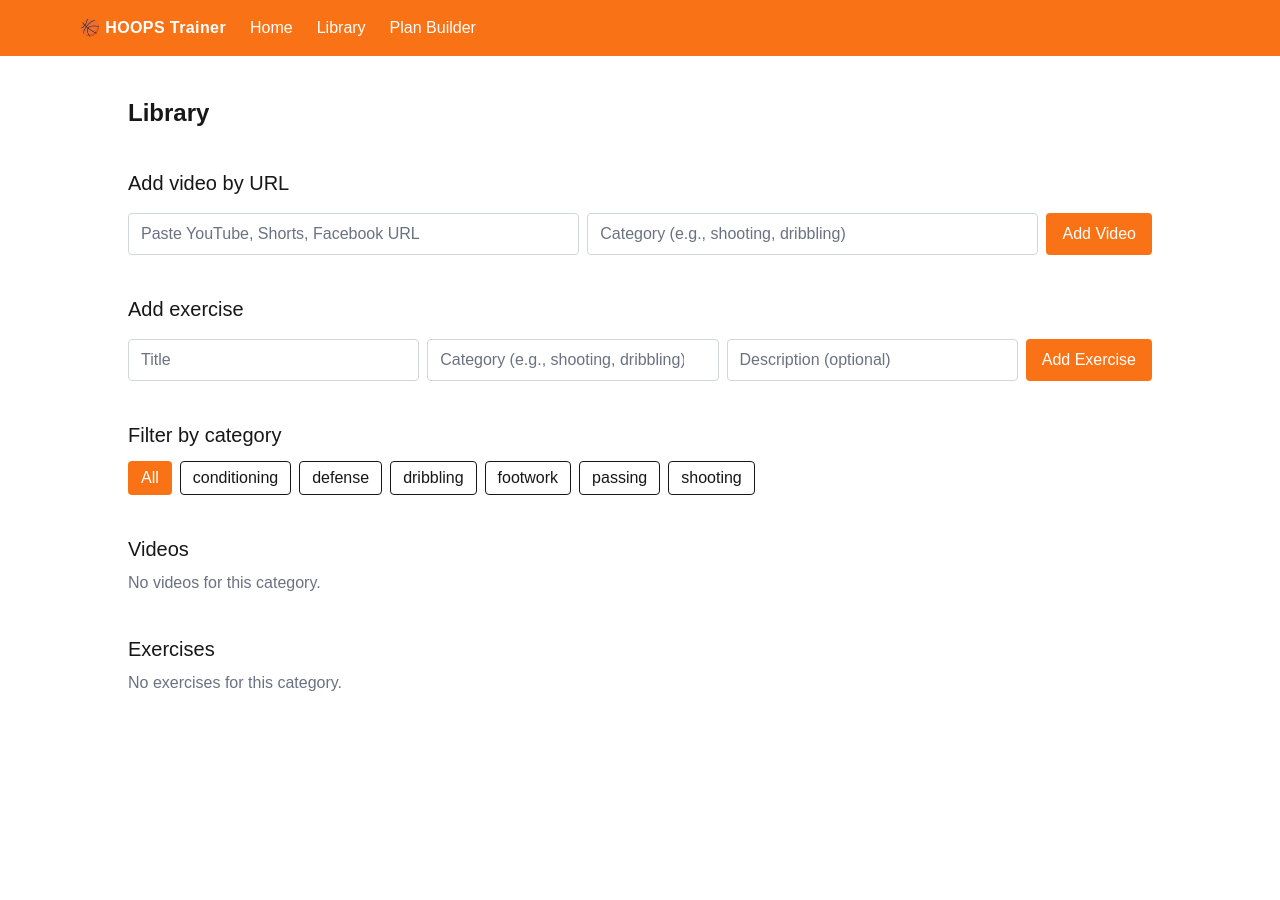
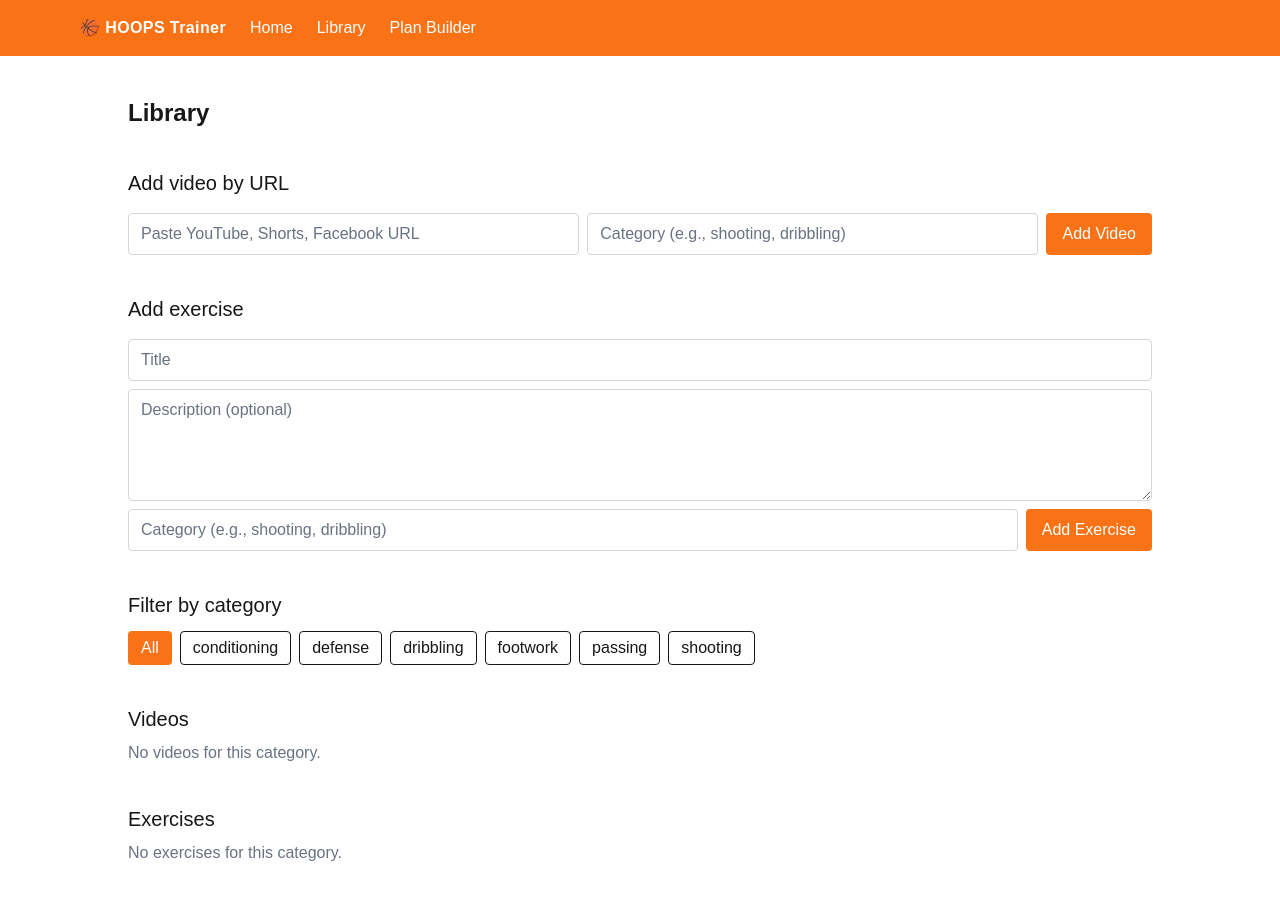
Before and after one commit to jmjcko/hoops-trainer, a Next.js app: page /library in a window 1280 px wide. Shown: the top 900 px of the page. Before the commit the page ends 800 px from the top, so only its background shows below. Built offline with nearby package versions, Linux system fonts and the light colour scheme.

Commit message:
feat(library): move exercise description under title and use larger textarea

```diff
--- a/src/app/library/page.tsx
+++ b/src/app/library/page.tsx
@@ -136,13 +136,20 @@ export default function LibraryPage() {
 
       <section className="space-y-4">
         <h2 className="text-xl font-medium">Add exercise</h2>
-        <div className="flex flex-col gap-2 sm:flex-row">
+        <div className="flex flex-col gap-2">
           <input
-            className="flex-1 rounded border border-gray-300 px-3 py-2 bg-white text-black placeholder:text-gray-500 focus:outline-none focus:ring-2 focus:ring-[var(--accent)] focus:border-transparent dark:bg-zinc-800 dark:text-white dark:border-zinc-700 dark:placeholder:text-gray-400"
+            className="rounded border border-gray-300 px-3 py-2 bg-white text-black placeholder:text-gray-500 focus:outline-none focus:ring-2 focus:ring-[var(--accent)] focus:border-transparent dark:bg-zinc-800 dark:text-white dark:border-zinc-700 dark:placeholder:text-gray-400"
             placeholder="Title"
             value={exerciseTitle}
             onChange={e => setExerciseTitle(e.target.value)}
           />
+          <textarea
+            className="min-h-28 rounded border border-gray-300 px-3 py-2 bg-white text-black placeholder:text-gray-500 focus:outline-none focus:ring-2 focus:ring-[var(--accent)] focus:border-transparent dark:bg-zinc-800 dark:text-white dark:border-zinc-700 dark:placeholder:text-gray-400"
+            placeholder="Description (optional)"
+            value={exerciseDesc}
+            onChange={e => setExerciseDesc(e.target.value)}
+          />
+          <div className="flex flex-col gap-2 sm:flex-row">
             <input
               className="flex-1 rounded border border-gray-300 px-3 py-2 bg-white text-black placeholder:text-gray-500 focus:outline-none focus:ring-2 focus:ring-[var(--accent)] focus:border-transparent dark:bg-zinc-800 dark:text-white dark:border-zinc-700 dark:placeholder:text-gray-400"
               placeholder="Category (e.g., shooting, dribbling)"
@@ -150,15 +157,10 @@ export default function LibraryPage() {
               value={exerciseCategory}
               onChange={e => setExerciseCategory(e.target.value)}
             />
-          <input
-            className="flex-1 rounded border border-gray-300 px-3 py-2 bg-white text-black placeholder:text-gray-500 focus:outline-none focus:ring-2 focus:ring-[var(--accent)] focus:border-transparent dark:bg-zinc-800 dark:text-white dark:border-zinc-700 dark:placeholder:text-gray-400"
-            placeholder="Description (optional)"
-            value={exerciseDesc}
-            onChange={e => setExerciseDesc(e.target.value)}
-          />
             <button className="rounded bg-[var(--accent)] text-[var(--accent-contrast)] px-4 py-2" onClick={handleAddExercise}>
               Add Exercise
             </button>
+          </div>
         </div>
       </section>
 
```
Lines whose indentation alone changed are shown as unchanged.
